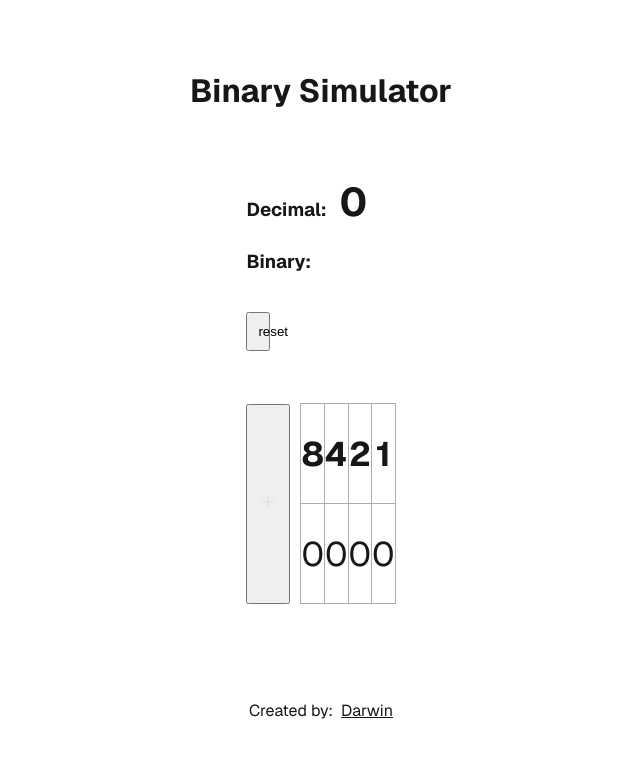
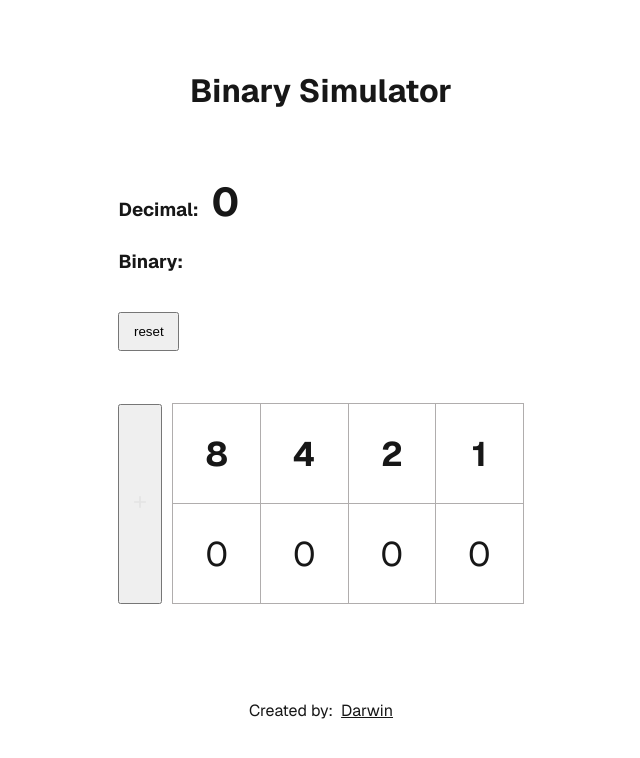
Before and after one commit to darwin1501/Binary_Simulator, a Next.js app: page / in a window 1280 px wide. Shown: the top 758 px of the page, without its empty margins (319-959 px from the left). Built offline with nearby package versions, Linux system fonts and the light colour scheme.

Commit message:
fix padding and alignment

```diff
--- a/app/page.module.css
+++ b/app/page.module.css
@@ -171,7 +171,7 @@ a.secondary {
   .simulatorTable th,
   .simulatorTable td {
     border: 1px solid rgb(176, 173, 173);
-    padding: 16 32px;
+    padding: 16px 32px;
     text-align: center;
     font-size: 34px;
     height: 100px;
--- a/app/page.tsx
+++ b/app/page.tsx
@@ -87,7 +87,8 @@ export default function Home() {
         </div>
         <button style={{
           width: "15%",
-          padding: "10px"
+          padding: "10px",
+          textAlign: "center"
         }}
         onClick={resetData}
         >
```
